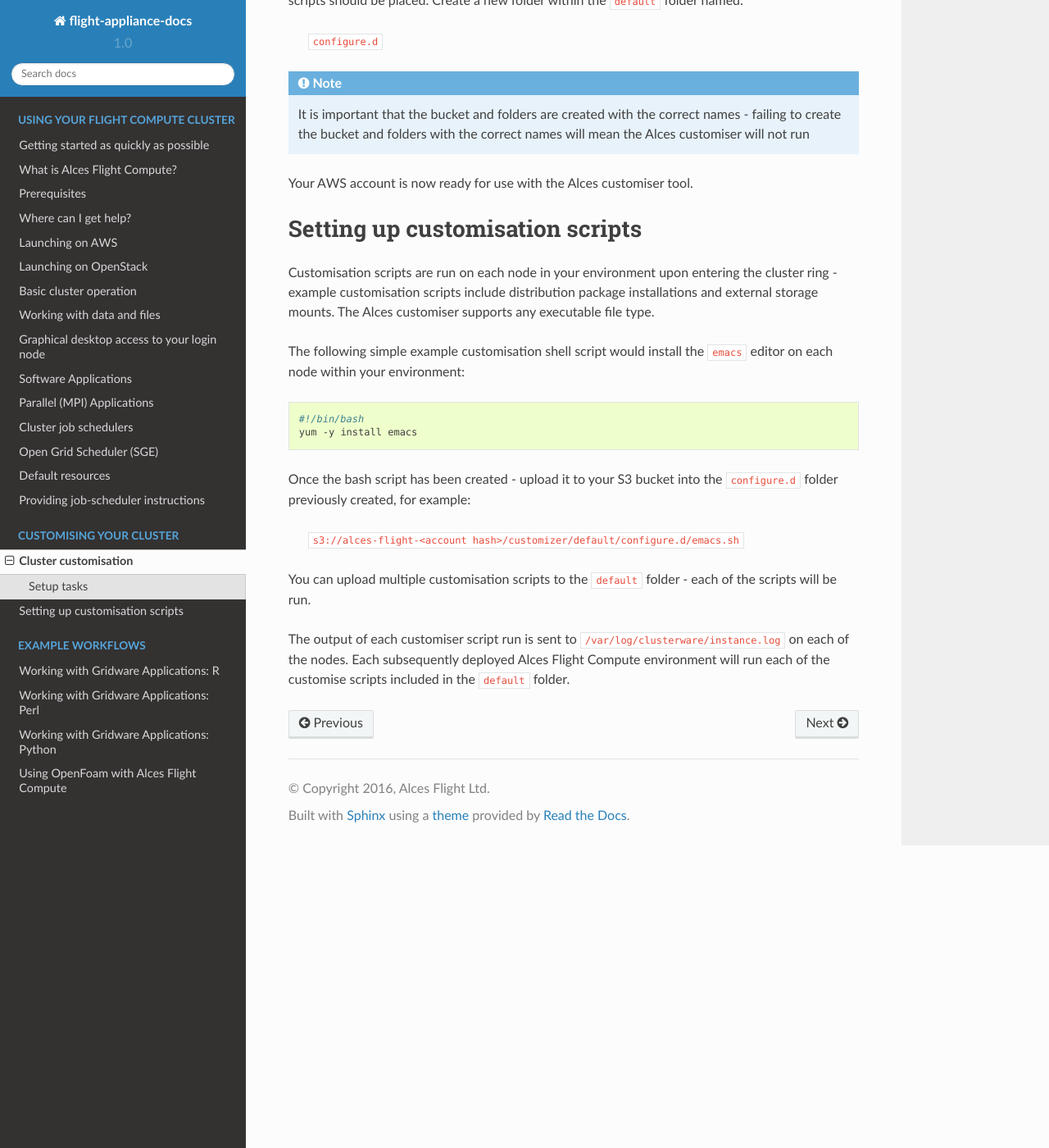
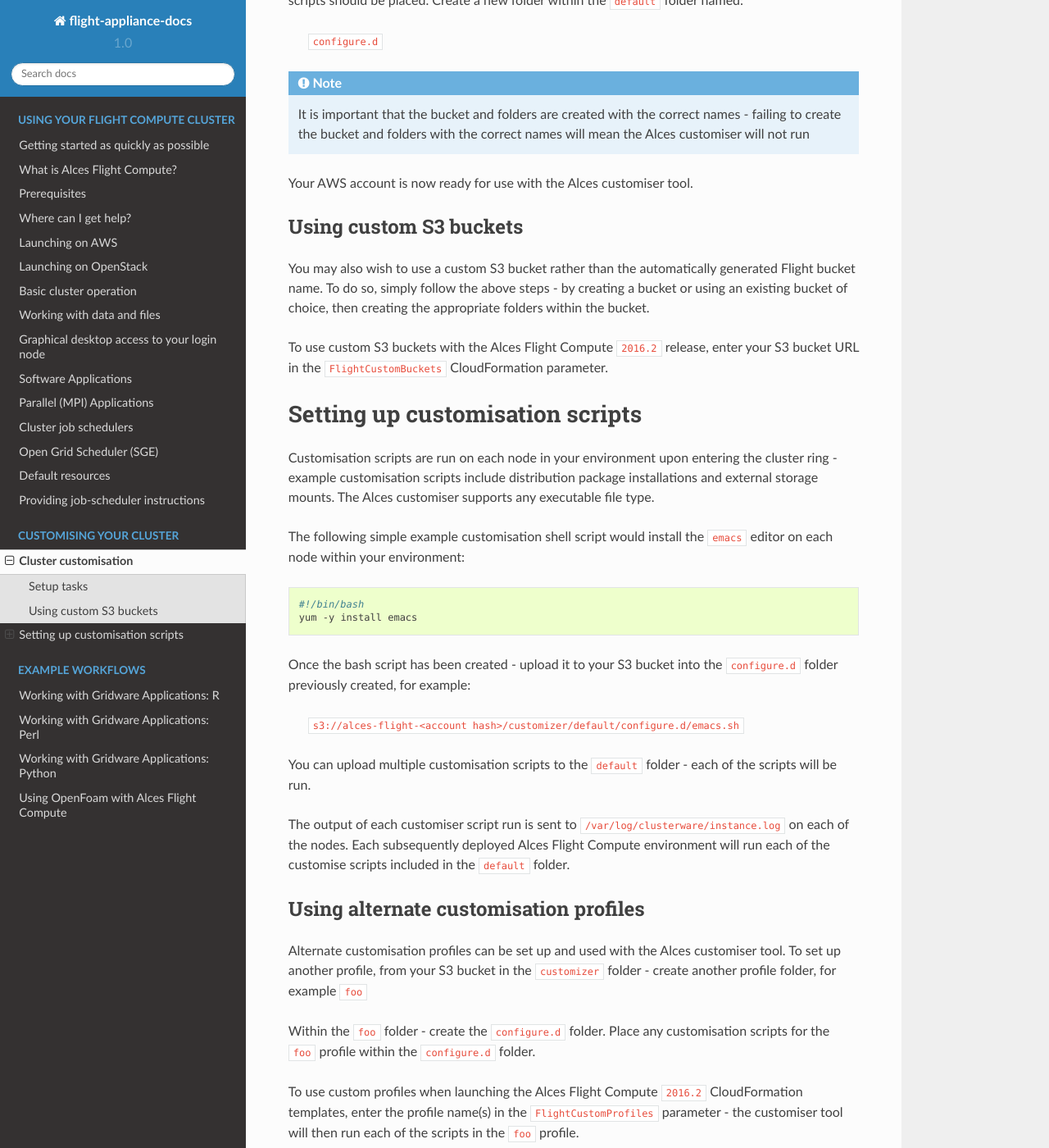
Before and after one commit to alces-software/flight-appliance-docs, a Sphinx documentation site: the page built from docs/source/customisation/customisation.rst, in a window 1280 px wide and 1400 px high, scrolled down 1057 px. Shown: the whole window at 82% size. Built offline with Sphinx 7.4.7 and the Read the Docs theme 2.0.0, drawn with Linux system fonts in a browser that asks for light colours; pages that are not in the unit, such as notebooks, are missing from menus.

Commit message:
Added additional information on the customiser tool - Refs #6

```diff
--- a/docs/source/customisation/customisation.rst
+++ b/docs/source/customisation/customisation.rst
@@ -42,6 +42,13 @@
 
 Your AWS account is now ready for use with the Alces customiser tool.
 
+Using custom S3 buckets
+-----------------------
+
+You may also wish to use a custom S3 bucket rather than the automatically generated Flight bucket name. To do so, simply follow the above steps - by creating a bucket or using an existing bucket of choice, then creating the appropriate folders within the bucket.
+
+To use custom S3 buckets with the Alces Flight Compute ``2016.2`` release, enter your S3 bucket URL in the ``FlightCustomBuckets`` CloudFormation parameter.
+
 Setting up customisation scripts
 ################################
 
@@ -61,3 +68,12 @@
 You can upload multiple customisation scripts to the ``default`` folder - each of the scripts will be run.
 
 The output of each customiser script run is sent to ``/var/log/clusterware/instance.log`` on each of the nodes. Each subsequently deployed Alces Flight Compute environment will run each of the customise scripts included in the ``default`` folder.
+
+Using alternate customisation profiles
+--------------------------------------
+
+Alternate customisation profiles can be set up and used with the Alces customiser tool. To set up another profile, from your S3 bucket in the ``customizer`` folder - create another profile folder, for example ``foo``
+
+Within the ``foo`` folder - create the ``configure.d`` folder. Place any customisation scripts for the ``foo`` profile within the ``configure.d`` folder.
+
+To use custom profiles when launching the Alces Flight Compute ``2016.2`` CloudFormation templates, enter the profile name(s) in the ``FlightCustomProfiles`` parameter - the customiser tool will then run each of the scripts in the ``foo`` profile.
```
